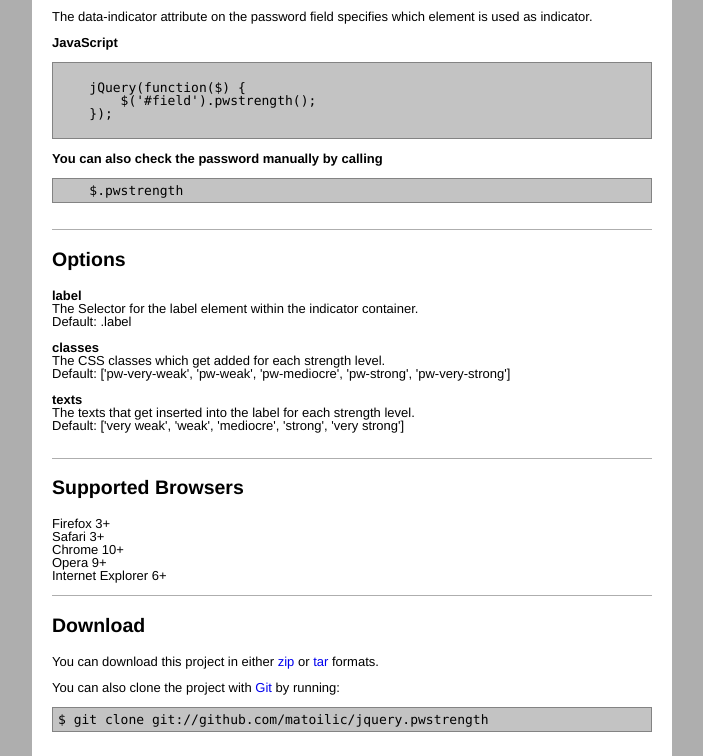
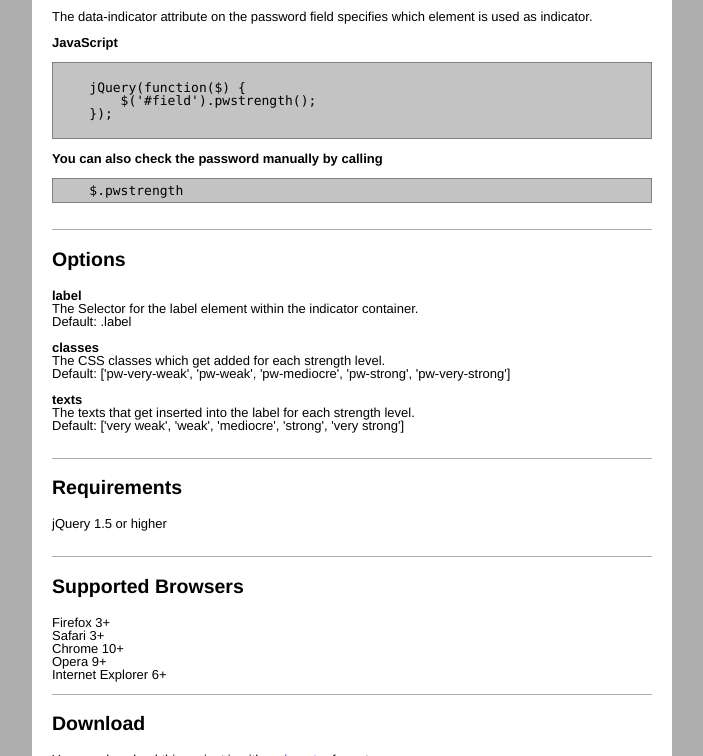
Before and after one commit to matoilic/jquery.pwstrength, a website: page index.html in a window 1280 px wide. Shown: the part 439-1195 px from the top of the page, without its empty margins (288-991 px from the left). Drawn offline with Linux system fonts and the light colour scheme.

Commit message:
requirements and package spec

```diff
--- a/index.html
+++ b/index.html
@@ -86,6 +86,10 @@
                 </li>
             </ul>
         </section>
+        <section>
+            <h2>Requirements</h2>
+            <p>jQuery 1.5 or higher</p>
+        </section>
         <section id="support">
             <h2>Supported Browsers</h2>
             <ul>
```
Also changed, not shown: package.json (added, +35 -0 lines).
